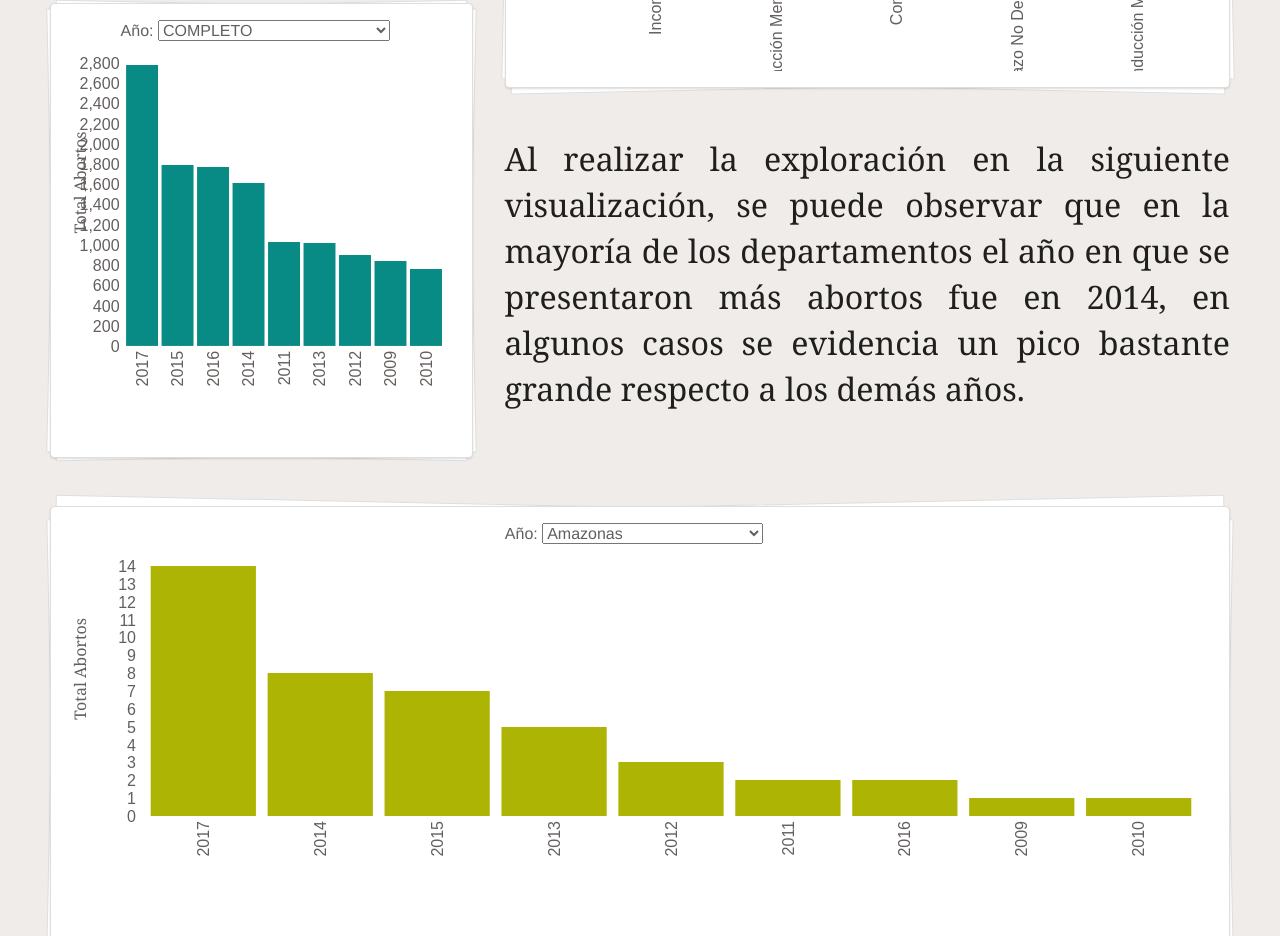
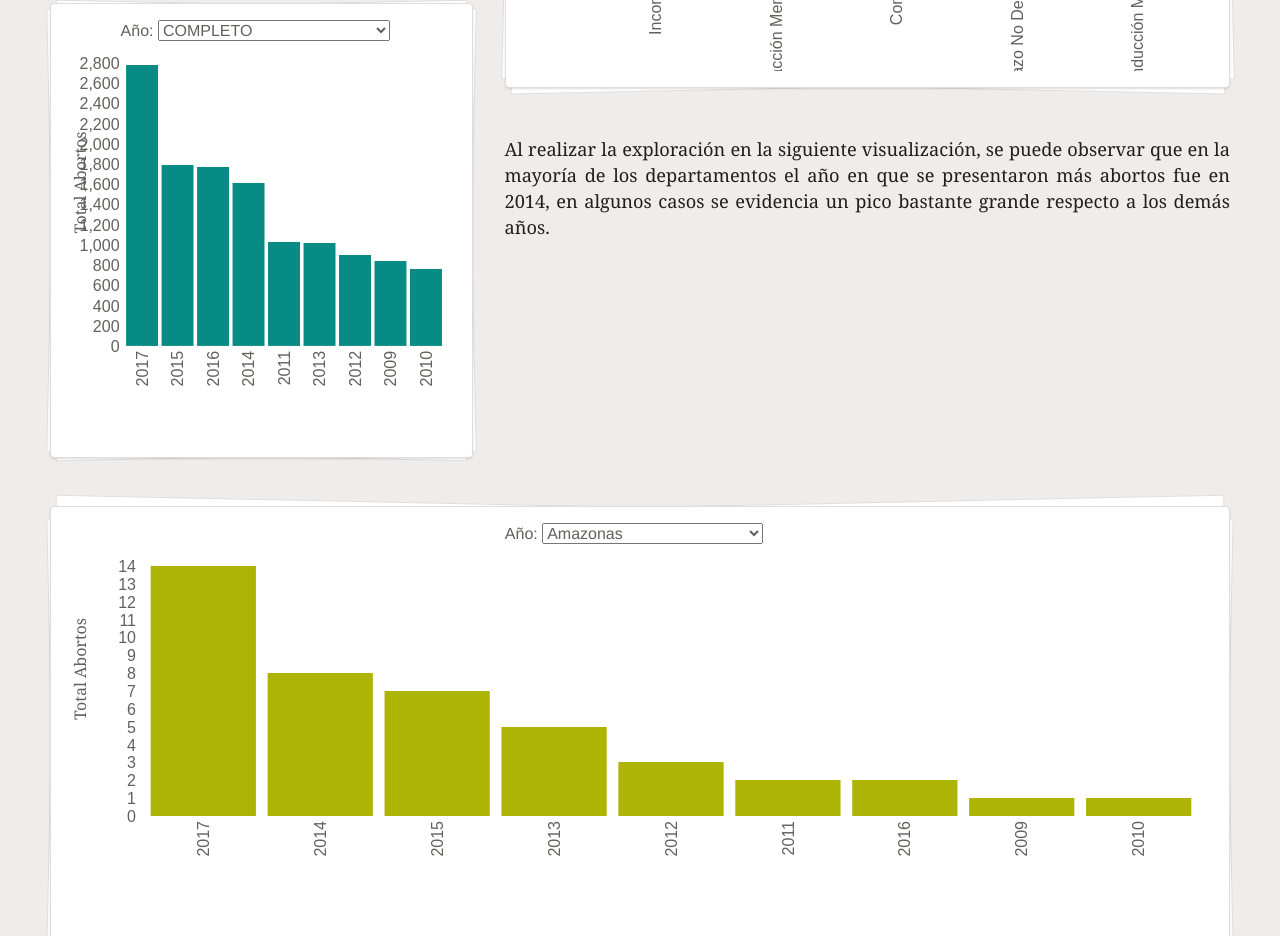
Before and after one commit to omarriaga/viz-aborto-colombia, a website: page src/index.html in a window 1280 px wide. Shown: the part 3650-4586 px from the top of the page. Drawn offline with nearby package versions, Linux system fonts and the light colour scheme; a script that the page names is missing.

Commit message:
cambio de estilos

```diff
--- a/src/index.html
+++ b/src/index.html
@@ -88,7 +88,7 @@
         <div id="chart-6" class="ui center aligned" style="min-height: 400px;"></div>
       </div>
       <div class="paragrah">
-        <p style="font-size: 2.3em;">Al realizar la exploración en la siguiente visualización, se puede observar que en la mayoría de los departamentos el año en que se presentaron más abortos fue en 2014, en algunos casos se evidencia un pico bastante grande respecto a los demás años.</p>
+        <p>Al realizar la exploración en la siguiente visualización, se puede observar que en la mayoría de los departamentos el año en que se presentaron más abortos fue en 2014, en algunos casos se evidencia un pico bastante grande respecto a los demás años.</p>
       </div>
     </div>
   </div>
```
